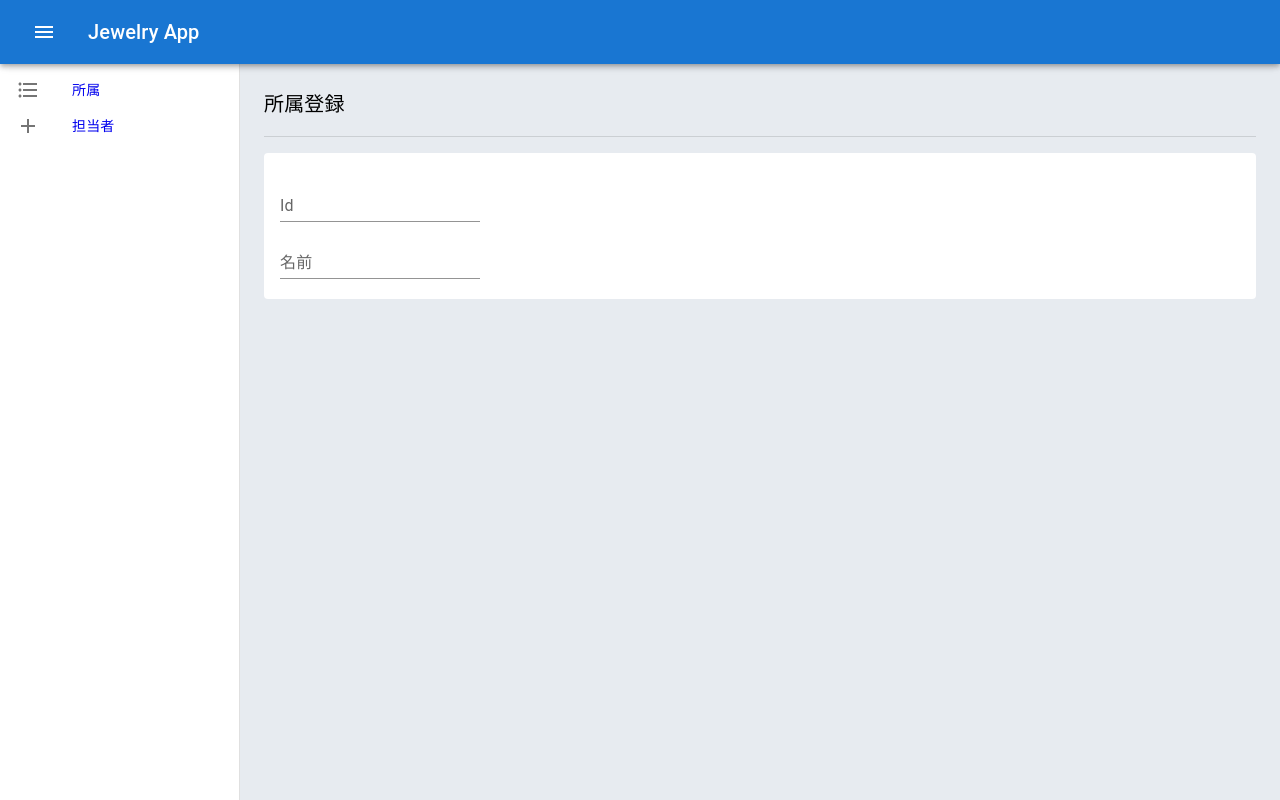
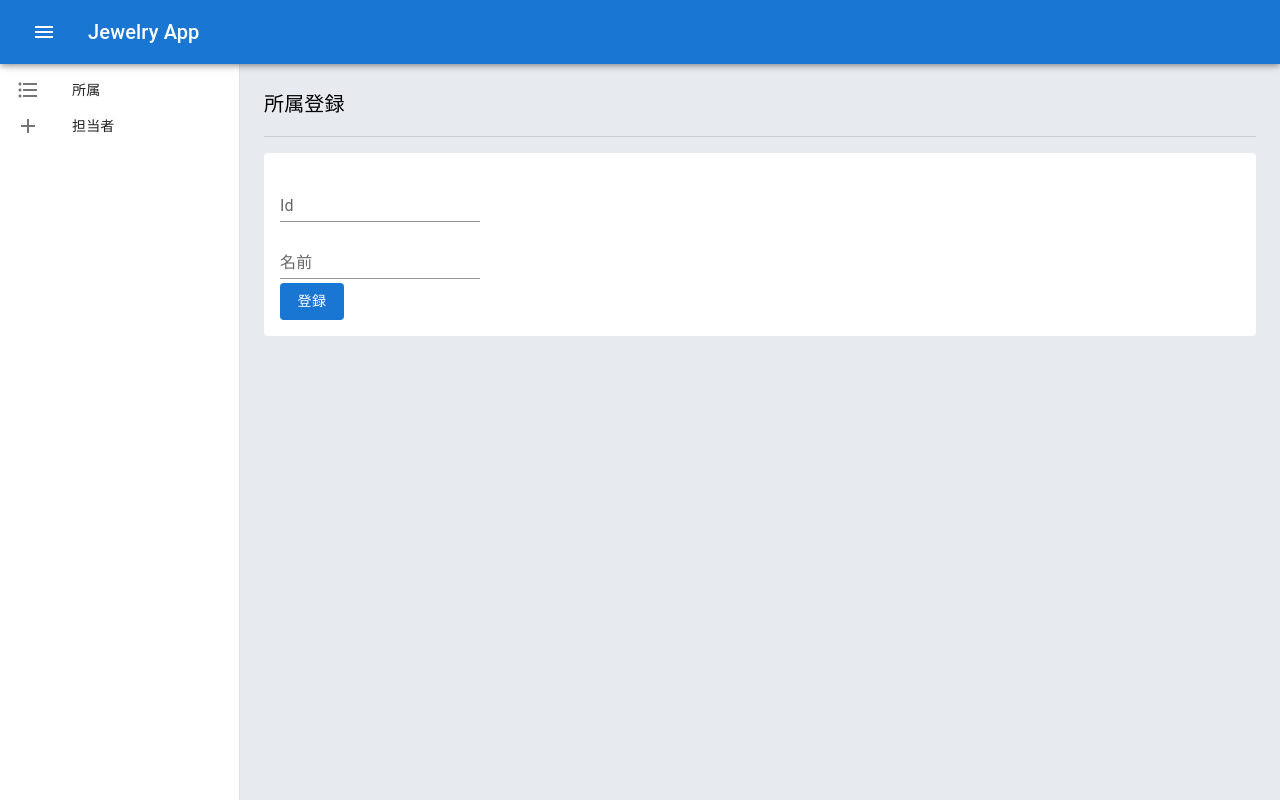
Before and after one commit to tamuten/jewelryReact, a React (Create React App) app in the folder frontend/: page /shozoku/add in a window 1280 px wide. Built offline with nearby package versions, Linux system fonts and the light colour scheme.

Commit message:
レイアウトを修正。

```diff
--- a/frontend/src/App.tsx
+++ b/frontend/src/App.tsx
@@ -1,4 +1,4 @@
-import { Box, Toolbar, Drawer, List, ListItem, ListItemButton, ListItemIcon, ListItemText } from '@mui/material';
+
 import { useCallback, useState } from 'react';
 import { BrowserRouter, Routes, Route, Link } from 'react-router-dom';
 import AddIcon from '@mui/icons-material/Add';
@@ -7,6 +7,14 @@ import { ShozokuList } from './Shozoku/ShozokuList';
 import { TantoshaList } from './Tantosha/TantoshaList';
 import { ShozokuRegister } from './Shozoku/ShozokuRegister';
 import { NavigationBar } from './NavigationBar';
+import Drawer from '@mui/material/Drawer';
+import List from '@mui/material/List';
+import ListItem from '@mui/material/ListItem';
+import ListItemButton from '@mui/material/ListItemButton';
+import ListItemIcon from '@mui/material/ListItemIcon';
+import ListItemText from '@mui/material/ListItemText';
+import Toolbar from '@mui/material/Toolbar';
+import Box from '@mui/material/Box';
 
 const drawerWidth = 240;
 
@@ -38,7 +46,7 @@ function App() {
                     >
                         <Toolbar />
                         <List dense>
-                            <Link to="/shozoku" style={{ textDecoration: "none" }}>
+                            <Link to="/shozoku" style={{ textDecoration: "none", color: "inherit" }}>
                                 <ListItem disablePadding>
                                     <ListItemButton>
                                         <ListItemIcon>
@@ -48,7 +56,7 @@ function App() {
                                     </ListItemButton>
                                 </ListItem>
                             </Link>
-                            <Link to="/tantosha" style={{ textDecoration: "none" }}>
+                            <Link to="/tantosha" style={{ textDecoration: "none", color: "inherit" }}>
                                 <ListItem disablePadding>
                                     <ListItemButton>
                                         <ListItemIcon>
@@ -60,9 +68,9 @@ function App() {
                             </Link>
                         </List>
                     </Drawer>
-                    <Box component="main" sx={{ flexGrow: 1, backgroundColor: "#E7EBF0", height: "100%" }} >
+                    <Box component="main" sx={{ flexGrow: 1, backgroundColor: "#E7EBF0", display: "flex", flexDirection: "column" }} >
                         <Toolbar />
-                        <Box sx={{ px: 3, py: 1, boxSizing: "border-box", height: "calc(100% - 64px)" }}>
+                        <Box sx={{ px: 3, py: 1, boxSizing: "border-box", flexGrow: 1, display: "flex", flexDirection: "column" }}>
 
                             <Routes>
                                 <Route path="/shozoku" element={<ShozokuList />}></Route>
--- a/frontend/src/NavigationBar.tsx
+++ b/frontend/src/NavigationBar.tsx
@@ -1,7 +1,12 @@
-import { AppBar, Toolbar, Typography, Stack, IconButton } from "@mui/material";
+
 import { FC } from "react";
 import MenuIcon from '@mui/icons-material/Menu';
 import React from "react";
+import AppBar from "@mui/material/AppBar";
+import IconButton from "@mui/material/IconButton";
+import Stack from "@mui/material/Stack";
+import Toolbar from "@mui/material/Toolbar";
+import Typography from "@mui/material/Typography";
 
 type Props = {
     handleDrawerOpen: () => void;
@@ -10,7 +15,7 @@ type Props = {
 export const NavigationBar: FC<Props> = React.memo(
     function NavigationBar({ handleDrawerOpen }: Props) {
         return (
-            <AppBar position="fixed" sx={{ zIndex: theme => theme.zIndex.drawer + 1 }}>
+            <AppBar position="fixed" sx={{ zIndex: (theme: { zIndex: { drawer: number; }; }) => theme.zIndex.drawer + 1 }}>
                 <Toolbar>
                     <Stack direction="row" spacing={3} sx={{ alignItems: "center" }}>
                         <IconButton
--- a/frontend/src/Shozoku/ShozokuRegister.tsx
+++ b/frontend/src/Shozoku/ShozokuRegister.tsx
@@ -1,8 +1,15 @@
-import { Divider, Paper, Stack, TextField, Toolbar, Typography } from "@mui/material";
-import { FC } from "react";
-import { Controller, useForm } from "react-hook-form";
-import { useNavigate } from "react-router-dom";
-import { Shozoku } from "../Models/Shozoku";
+import Button from '@mui/material/Button';
+import Divider from '@mui/material/Divider';
+import Paper from '@mui/material/Paper';
+import Stack from '@mui/material/Stack';
+import TextField from '@mui/material/TextField';
+import Toolbar from '@mui/material/Toolbar';
+import Typography from '@mui/material/Typography';
+import { FC } from 'react';
+import { useForm, Controller } from 'react-hook-form';
+
+import { useNavigate } from 'react-router-dom';
+import { Shozoku } from '../Models/Shozoku';
 
 export const ShozokuRegister: FC = () => {
     const navigate = useNavigate();
@@ -10,33 +17,61 @@ export const ShozokuRegister: FC = () => {
 
     return (
         <>
-            <Toolbar sx={{ justifyContent: "space-between", paddingLeft: '0 !important', paddingRight: '0 !important' }} >
-                <Typography variant="h6" >所属登録</Typography>
+            <Toolbar
+                sx={{
+                    justifyContent: 'space-between',
+                    paddingLeft: '0 !important',
+                    paddingRight: '0 !important',
+                }}
+            >
+                <Typography variant="h6">所属登録</Typography>
             </Toolbar>
             <Divider />
             <Paper elevation={0} sx={{ mt: 2, p: 2 }}>
+                <Stack>
                     <Stack sx={{ width: 200 }}>
-                    <Controller name="id" control={control} render={({ field }) =>
-                        <TextField {...field}
+                        <Controller
+                            name="id"
+                            control={control}
+                            render={({ field }) => (
+                                <TextField
+                                    {...field}
                                     size="small"
                                     margin="dense"
                                     InputProps={{
                                         readOnly: true,
                                     }}
                                     label="Id"
-                            variant="standard" />
-                    } />
-                    <Controller name="name" control={control} render={({ field }) =>
-                        <TextField {...field}
+                                    variant="standard"
+                                />
+                            )}
+                        />
+                        <Controller
+                            name="name"
+                            control={control}
+                            render={({ field }) => (
+                                <TextField
+                                    {...field}
                                     size="small"
                                     margin="dense"
                                     label="名前"
-                            variant="standard" />
-                    } />
-
+                                    variant="standard"
+                                />
+                            )}
+                        />
+                    </Stack>
+                    <Stack direction="row">
+                        <Button
+                            variant="contained"
+                            color="primary"
+                            disableElevation
+                            onClick={() => {}}
+                        >
+                            登録
+                        </Button>
+                    </Stack>
                 </Stack>
             </Paper>
-
         </>
     );
-}
+};
--- a/frontend/src/Tantosha/TantoshaList.tsx
+++ b/frontend/src/Tantosha/TantoshaList.tsx
@@ -1,11 +1,17 @@
 import AddCircleOutlineIcon from '@mui/icons-material/AddCircleOutline';
-import { Button, CircularProgress, Divider, Paper, Toolbar, Typography } from "@mui/material";
-import { DataGrid, GridColDef, GridRowParams, GridValueFormatterParams } from "@mui/x-data-grid";
-import { FC, useEffect, useState } from "react";
-import { useNavigate } from "react-router-dom";
-import { getDataWithJsonAsync } from "../Api";
+import Button from '@mui/material/Button';
+import CircularProgress from '@mui/material/CircularProgress';
+import Divider from '@mui/material/Divider';
+import Paper from '@mui/material/Paper';
+import Toolbar from '@mui/material/Toolbar';
+import Typography from '@mui/material/Typography';
+
+import { DataGrid, GridColDef, GridRowParams, GridValueFormatterParams } from '@mui/x-data-grid';
+import { FC, useEffect, useState } from 'react';
+import { useNavigate } from 'react-router-dom';
+import { getDataWithJsonAsync } from '../Api';
 import { Shozoku } from '../Models/Shozoku';
-import { Tantosha } from "../Models/Tantosha";
+import { Tantosha } from '../Models/Tantosha';
 
 const columns: GridColDef[] = [
     { field: 'id', headerName: 'Id', width: 80 },
@@ -14,8 +20,8 @@ const columns: GridColDef[] = [
         field: 'shozoku',
         headerName: '所属',
         width: 200,
-        valueFormatter: ({ value }: GridValueFormatterParams<Shozoku>) => value.name
-    }
+        valueFormatter: ({ value }: GridValueFormatterParams<Shozoku>) => value.name,
+    },
 ];
 
 export const TantoshaList: FC = () => {
@@ -23,11 +29,11 @@ export const TantoshaList: FC = () => {
     const [tantoshaList, setTantoshaList] = useState<Tantosha[]>();
 
     const getListAsync = async (): Promise<void> => {
-        const list = await getDataWithJsonAsync<Tantosha[]>("/api/tantosha/list");
+        const list = await getDataWithJsonAsync<Tantosha[]>('/api/tantosha/list');
         if (list) {
             setTantoshaList(list);
         }
-    }
+    };
 
     useEffect((): void => {
         getListAsync();
@@ -35,21 +41,31 @@ export const TantoshaList: FC = () => {
 
     const onRowClick = ({ row }: GridRowParams<Tantosha>): void => {
         navigate(`/tantosha/${row.id}`);
-    }
+    };
 
     if (!tantoshaList) return <CircularProgress />;
 
     return (
         <>
-            <Toolbar sx={{ justifyContent: "space-between", paddingLeft: '0 !important', paddingRight: '0 !important' }} >
-                <Typography variant="h6" >担当者一覧</Typography>
-                <Button variant="contained" color="primary" disableElevation
-                    startIcon={<AddCircleOutlineIcon />}>
+            <Toolbar
+                sx={{
+                    justifyContent: 'space-between',
+                    paddingLeft: '0 !important',
+                    paddingRight: '0 !important',
+                }}
+            >
+                <Typography variant="h6">担当者一覧</Typography>
+                <Button
+                    variant="contained"
+                    color="primary"
+                    disableElevation
+                    startIcon={<AddCircleOutlineIcon />}
+                >
                     追加
                 </Button>
             </Toolbar>
             <Divider />
-            <Paper elevation={0} sx={{ mt: 2, height: 400 }} >
+            <Paper elevation={0} sx={{ my: 2, flexGrow: 1 }}>
                 <DataGrid
                     density="compact"
                     rows={tantoshaList}
@@ -64,4 +80,4 @@ export const TantoshaList: FC = () => {
             </Paper>
         </>
     );
-}
+};
```
Also changed, not shown: frontend/src/Shozoku/ShozokuList.tsx (+7 -1 lines), 2 other files (tests, documents, lock files or other folders). Lines whose indentation alone changed are shown as unchanged.
